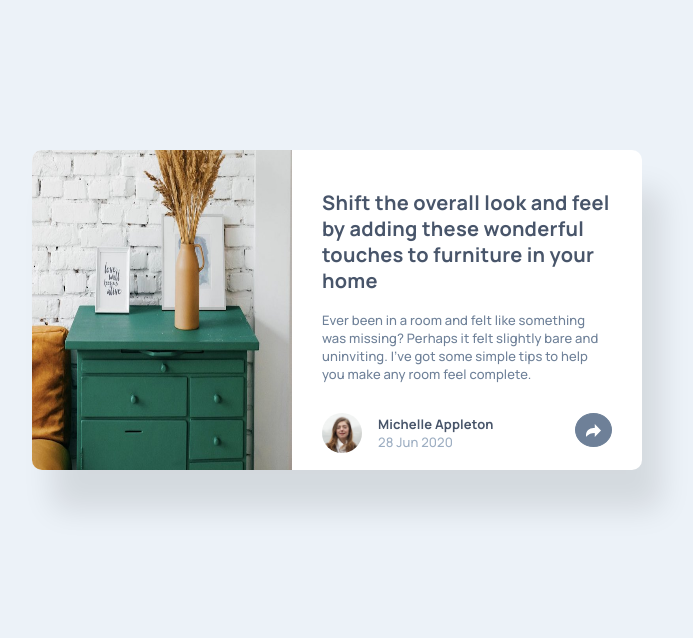
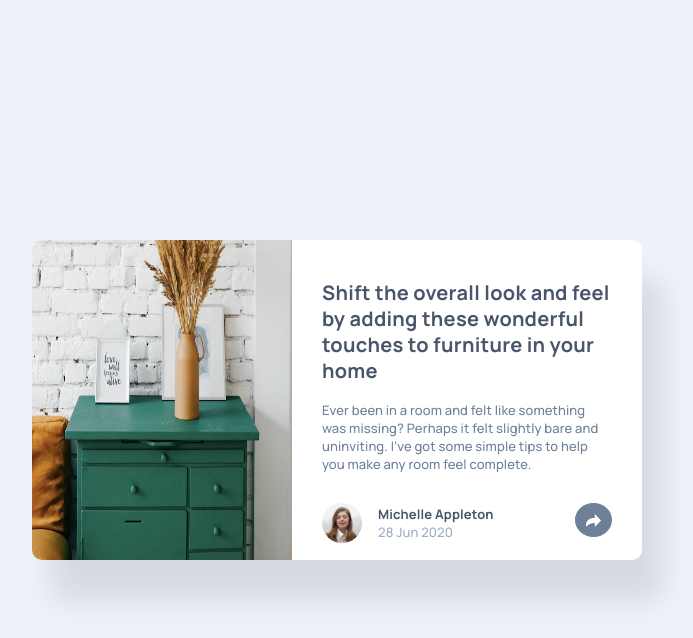
Before and after one commit to braismarquez2025/article-preview-component, a plain HTML site: page index.html in a window 1280 px wide. Shown: the whole page, without its empty margins (303-996 px from the left). Drawn offline with Linux system fonts and the light colour scheme.

Commit message:
Actualizando readme

```diff
--- a/scss/style.scss
+++ b/scss/style.scss
@@ -5,6 +5,10 @@ body {
     padding: 0;
     font-family: $font-primary;
     background-color: #ECF2F8;
+    display: flex;
+    height: 100vh;
+    justify-content: center;
+    align-items: center;
 
 }
 
@@ -47,8 +51,6 @@ body {
     gap: 32px;
     width: 327px;
     justify-self: center;
-    margin-top: 64px;
-    margin-bottom: 64px;
     border-radius: 10px;
     background-color: white;
     box-shadow: 20px 40px 30px rgba(0, 0, 0, 0.1);
@@ -58,7 +60,6 @@ body {
         flex-direction: row;
         gap: 0;
         width: 610px;
-        margin-top: 150px;
     }
 
     @include breakpoint(desktop) {
```
Also changed, not shown: css/style.css, 1 other file.
